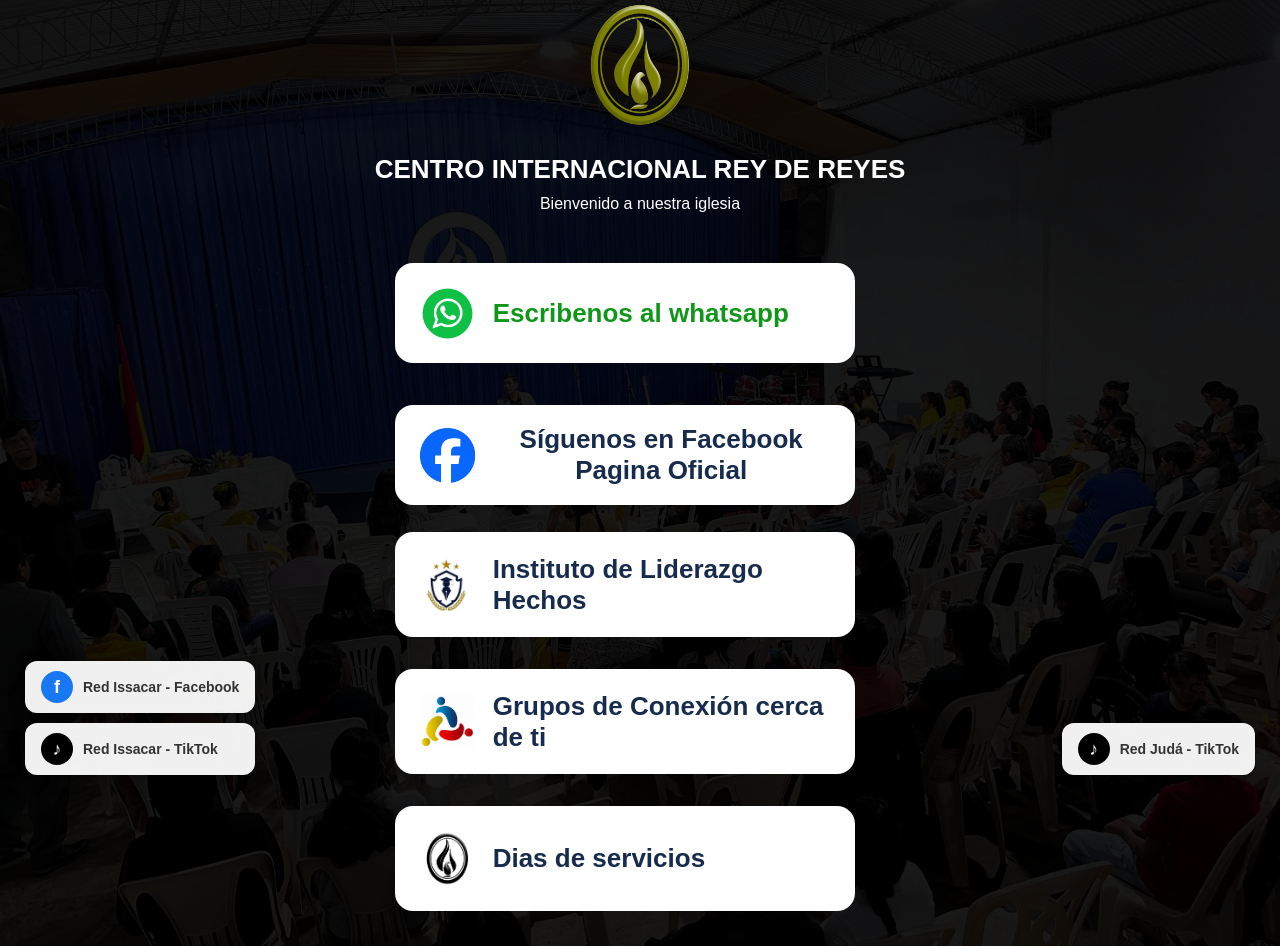
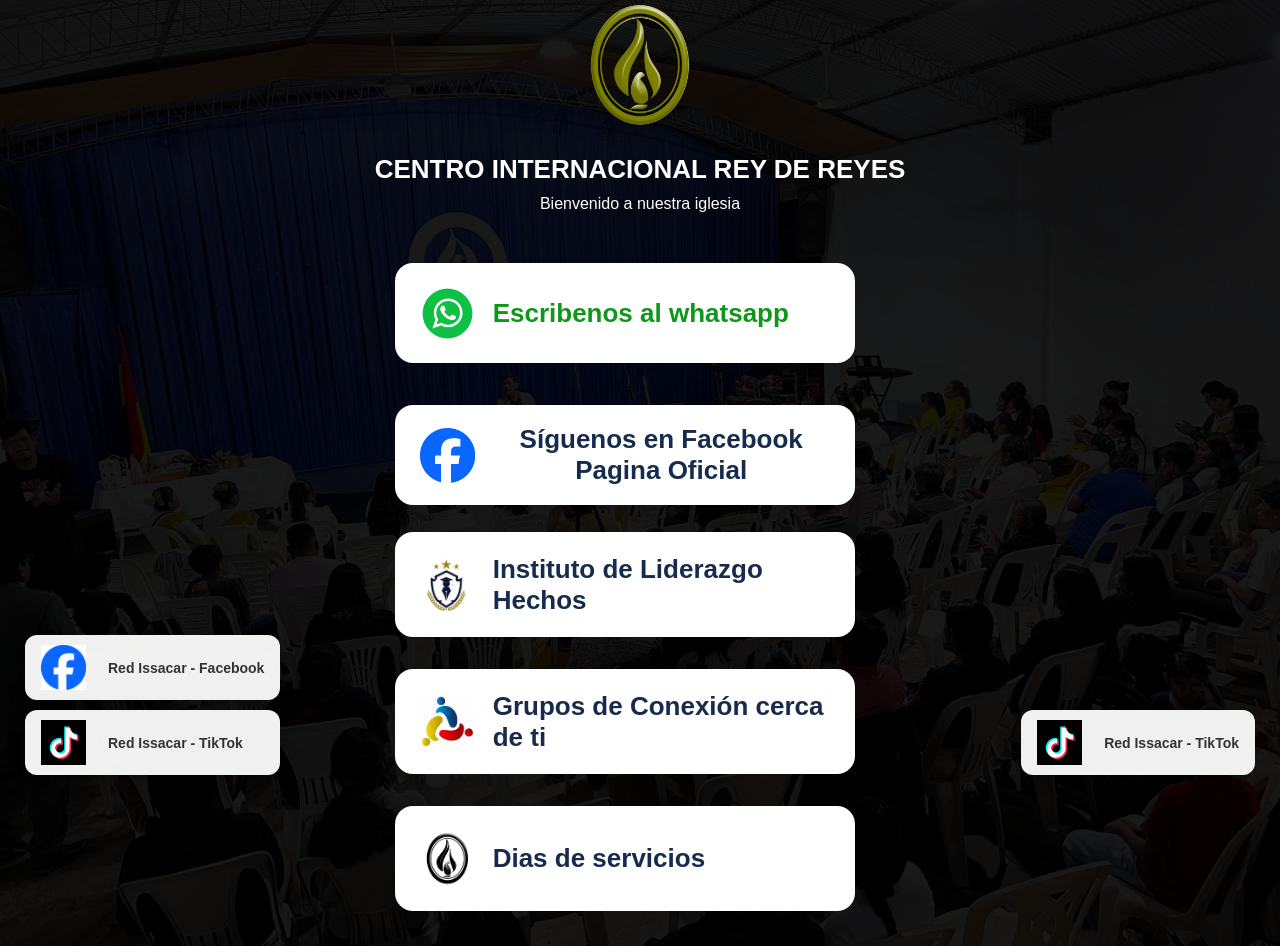
Before and after one commit to 92Phyton/Centro-Internacional, a plain HTML site: page index.html in a window 1280 px wide. Drawn offline with Linux system fonts and the light colour scheme.

Commit message:
Add files via upload

```diff
--- a/index.html
+++ b/index.html
@@ -83,7 +83,7 @@
 
             <p><strong>Domingo:</strong> 18:30 PM</p>
 
-        </section>
+         </section>
 
         </nav>
 
@@ -100,14 +100,22 @@
     <a href="https://www.facebook.com/profile.php?id=61578638371425"
        target="_blank"
        class="red-social facebook-issacar">
-        <span class="icono">f</span>
+
+        <img src="logo-facebook.jpg"
+             alt="Logo Red Issacar"
+             class="logo-red">
+
         <span>Red Issacar - Facebook</span>
     </a>
 
     <a href="https://www.tiktok.com/@gdc.red.isacar?is_from_webapp=1&sender_device=pc"
        target="_blank"
        class="red-social tiktok-issacar">
-        <span class="icono">♪</span>
+
+        <img src="logo-tiktok.jpg"
+             alt="Logo Red Issacar"
+             class="logo-red">
+
         <span>Red Issacar - TikTok</span>
     </a>
 
@@ -119,10 +127,17 @@
 
     <a href="https://www.tiktok.com/@gdc_red_juda_?is_from_webapp=1&sender_device=pc"
        target="_blank"
-       class="red-social tiktok-juda">
-        <span class="icono">♪</span>
-        <span>Red Judá - TikTok</span>
+       class="red-social Tiktok-issacar">
+
+        <img src="logo-tiktok.jpg"
+             alt="Logo Red Juda"
+             class="logo-red">
+
+        <span>Red Issacar - TikTok</span>
     </a>
+
+
+
 
 </div>
 
--- a/style.css
+++ b/style.css
@@ -328,7 +328,12 @@ h1 {
     box-shadow:
         0 8px 20px rgba(0, 0, 0, 0.45);
 }
-
+.logo-red {
+    width: 45px;
+    height: 45px;
+    object-fit: contain;
+    margin-right: 12px;
+}
 
 /* ICONOS */
 .icono {
```
Also changed, not shown: logo-tiktok.jpg (added).
